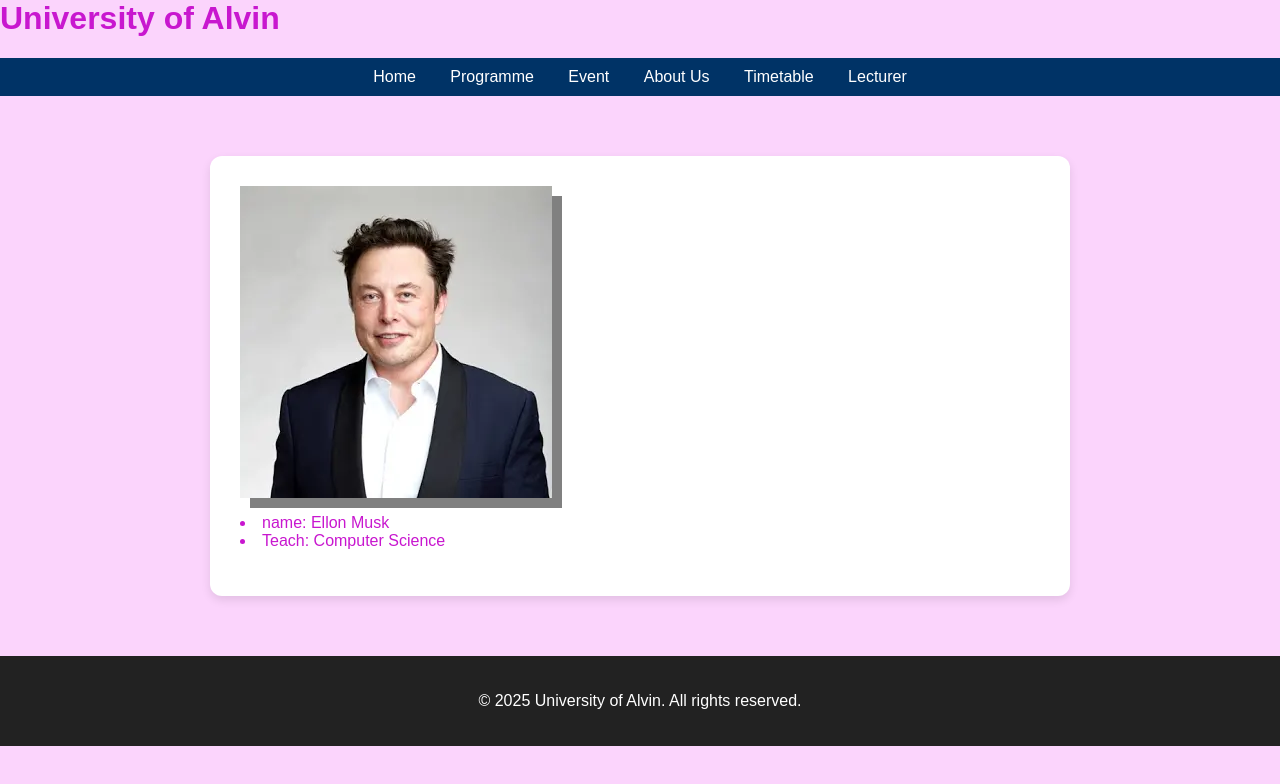
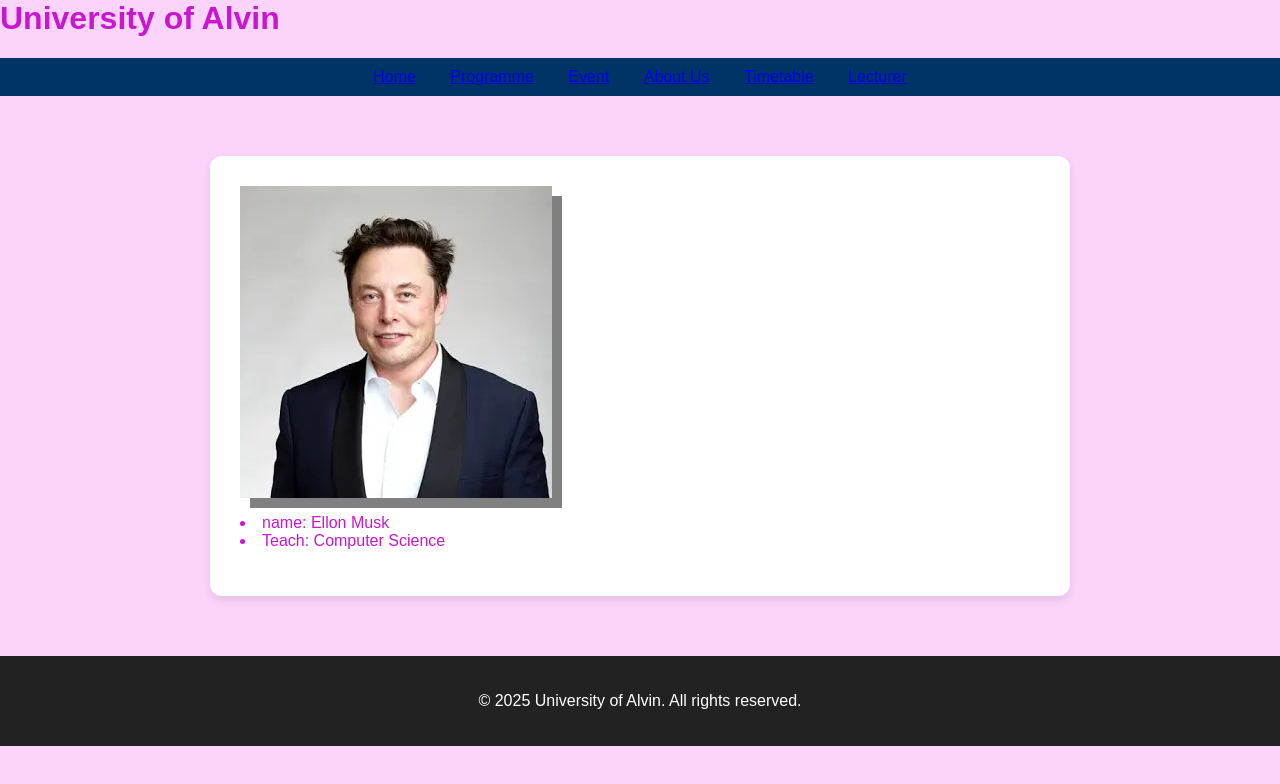
Before and after one commit to alvinhihi/alvin.github.io, a plain HTML site: page project/lecturer.html in a window 1280 px wide. Drawn offline with Linux system fonts and the light colour scheme.

Commit message:
Update lecturer.html

```diff
--- a/project/lecturer.html
+++ b/project/lecturer.html
@@ -8,12 +8,12 @@
 <header>
 	<h1>University of Alvin</h1>
 	<div class="navbar">
-		<span>Home</span>
-		<span>Programme</span>
-		<span>Event</span>
-		<span>About Us</span>
-		<span>Timetable</span>
-		<span>Lecturer</span>
+		<span><a href="https://alvinhihi.github.io/alvin.github.io/project/project.html">Home</a></span>
+		<span><a href="https://alvinhihi.github.io/alvin.github.io/project/programme.html">Programme</a></span>
+		<span><a href="https://alvinhihi.github.io/alvin.github.io/project/event.html">Event</a></span>
+		<span><a href="https://alvinhihi.github.io/alvin.github.io/project/about us.html">About Us</a></span>
+		<span><a href="https://alvinhihi.github.io/alvin.github.io/project/timetable.html">Timetable</a></span>
+		<span><a href="https://alvinhihi.github.io/alvin.github.io/project/lecturer.html">Lecturer</a></span>
 	</div>
 </header>
 
```
